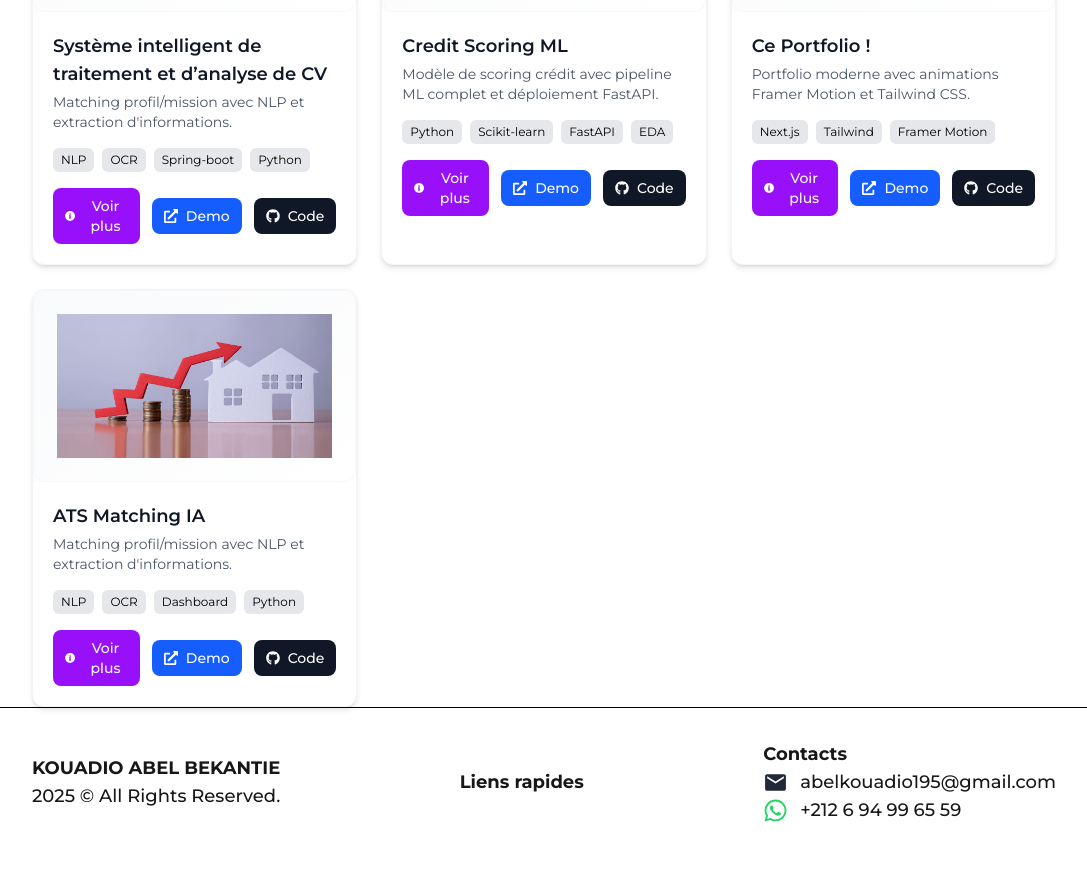
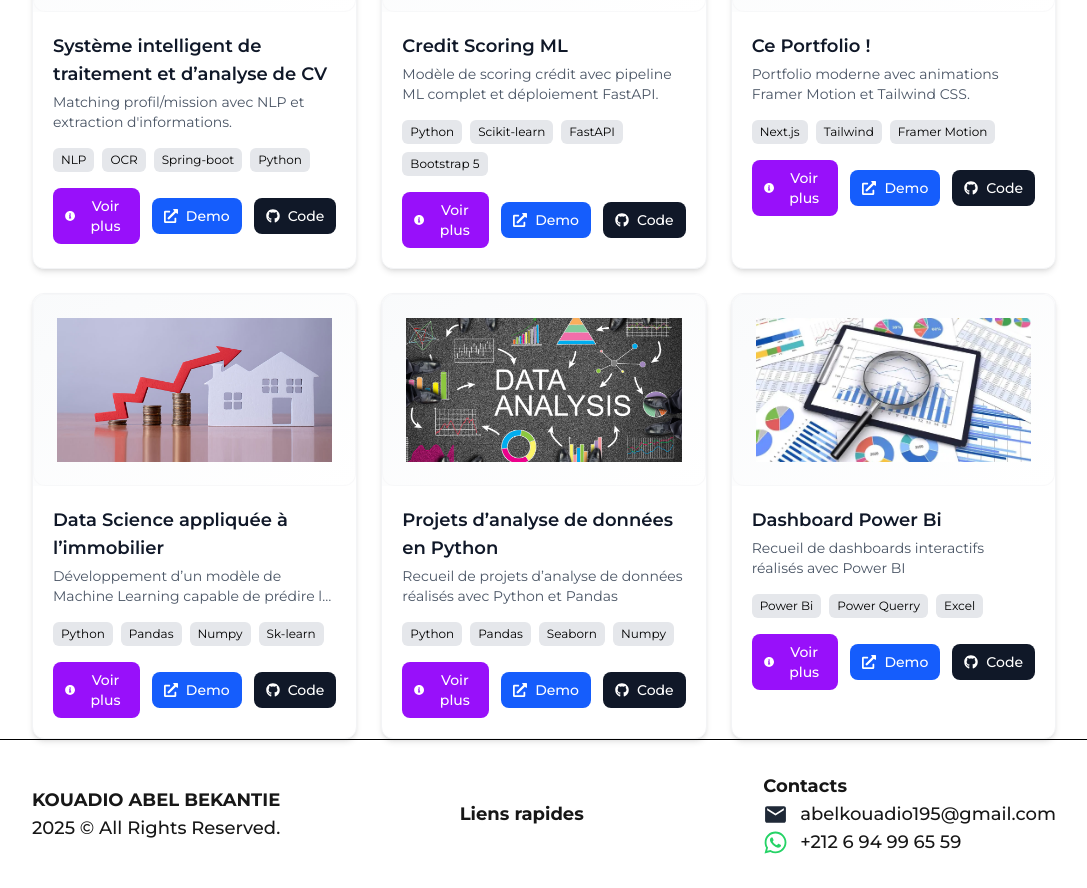
Before and after one commit to Abelkouadio95/portfolio, a Next.js app: page /projects in a window 1280 px wide. Shown: the part 480-1368 px from the top of the page, without its empty margins (96-1183 px from the left). Before the commit the page ends 1336 px from the top, so only its background shows below. Built offline with nearby package versions, Linux system fonts and the light colour scheme.

Commit message:
all projects

```diff
--- a/src/data/projects.ts
+++ b/src/data/projects.ts
@@ -1,75 +1,113 @@
 import type { Project } from "@/types/portfolio";
-import lA from "../../public/images/projects/loanApproval.jpg"
 
 export const projects: Project[] = [
 {
     id: "pfe",
     title: "Système intelligent de traitement et d’analyse de CV",
     shortDescription: "Matching profil/mission avec NLP et extraction d'informations.",
-    longDescription:
-      "Système d'extraction d'informations à partir de CV (OCR + NLP) et matching intelligent entre profils et besoins clients. Tableau de bord avec KPIs RH et filtres avancés. Objectif : concevoir une solution d’analyse automatique de CV en combinant la vision par ordinateur, le traitement du langage naturel (NLP) et une application backend avec Spring Boot.",
+    longDescription:[
+      "Objectif : concevoir une solution d’analyse automatique de CV en combinant la vision par ordinateur, le traitement du langage naturel (NLP) et une application backend avec Spring Boot.",
+      "Système d'extraction d'informations à partir de CV (OCR + NLP) et matching intelligent entre profils et besoins clients. Tableau de bord avec KPIs RH et filtres avancés."
+    ],
     imageSrc: "/images/projects/pfe.png",
-    tags: ["NLP", "OCR", "Spring-boot", "Python", "Dashboard"],
+    tags: ["NLP", "OCR", "Spring-boot", "Python", "MySQL","Docker", "Bootsrap", "javaScript", "Thymeleaf"],
     features: [
-      "Extraction d'entités clés (SpaCy)",
+      "Collecte automatisée des CVs via upload ou intégration à une base existante",
+      "Reconnaissance optique de caractères (OCR) pour convertir les CVs scannés en texte exploitable.",
+      "Extraction intelligente d’informations (nom, email, compétences, expériences, formations) grâce au NLP (SpaCy).",
+      "Anonymisation des données personnelles pour garantir la confidentialité des candidats.",
       "Matching pondéré multi-critères",
-      "Dashboard interactif (KPIs)",
-      "Gestion des versions de modèles"
+      "Moteur de recherche et de filtrage des CVs et candidats.",
+      "Tableau de bord interactif affichant des KPIs clés",
     ],
     demoUrl: "https://example.com/demo-ats",
-    sourceUrl: "https://github.com/Abelkouadio95/Cv_analyzer_pfe_project.git"
+    sourceUrl: "https://github.com/Abelkouadio95/Cv_analyzer_pfe_project"
   },
 
   {
     id: "ml-credit-scoring",
     title: "Credit Scoring ML",
     shortDescription: "Modèle de scoring crédit avec pipeline ML complet et déploiement FastAPI.",
-    longDescription:
-      "Projet de data science couvrant l'EDA, la préparation des données, l'entraînement de modèles (régression logistique, arbres de décision, KNN) et l'évaluation. Déploiement d'une API de prédiction (FastAPI) avec interface web simplifiée.",
+    longDescription:[
+      "Ce projet vise à construire un modèle d'apprentissage automatique capable de prédire si un demandeur de prêt est susceptible de rembourser son prêt ou pas . L'objectif est d'aider les institutions financières à prendre des décisions éclairées en matière d'octroi de crédit et à réduire le risque de prêts impayés.",
+      "C'est un projet de data science couvrant le nettoyage l'EDA, la préparation des données, l'entraînement de modèles (régression logistique, arbres de décision, KNN) et l'évaluation.",
+      "Déploiement d'une API de prédiction (FastAPI) avec interface web simplifiée."
+    ],
     imageSrc: "/images/projects/loanApproval.jpg",
-    tags: ["Python", "Scikit-learn", "FastAPI", "EDA"],
+    tags: ["Python", "Scikit-learn", "FastAPI", "Bootstrap 5", "Pandas", "Numpy"],
     features: [
-      "Pipeline de preprocessing reproductible",
-      "Suivi des métriques et validation croisée",
-      "API REST avec documentation OpenAPI",
-      "UI de prédiction simple"
+      "Interface utilisateur moderne avec Bootstrap 5",
+      "Formulaire interactif pour saisir les informations du client",
+      "Prédiction en temps réel avec niveau de confiance",
+      "Design responsive adapté à tous les appareils"
     ],
     demoUrl: "https://example.com/demo-credit",
-    sourceUrl: "https://github.com/username/credit-scoring"
+    sourceUrl: "https://github.com/Abelkouadio95/Credit_Risk_Prediction_using_MachineLearning"
   },
 
   {
     id: "portfolio-next",
     title: "Ce Portfolio !",
     shortDescription: "Portfolio moderne avec animations Framer Motion et Tailwind CSS.",
-    longDescription:
-      "Site personnel designé mobile-first, incluant sections animées, cartes, et composants réutilisables. Intégration de Next.js, Tailwind et Framer Motion avec bonnes pratiques d'accessibilité.",
+    longDescription: [
+      "Portfolio personnel moderne et responsive, conçu mobile-first pour offrir une expérience utilisateur fluide sur tous les supports. Le site intègre des sections animées et interactives, des cartes dynamiques et des composants réutilisables afin d’assurer modularité et cohérence visuelle",
+      "Développé avec Next.js, Tailwind CSS et Framer Motion, il applique les meilleures pratiques d’accessibilité et de performance",
+      "L’objectif est de mettre en valeur mes compétences en développement web et en data science, à travers une interface élégante et optimisée."
+    ],
     imageSrc: "/images/projects/portfolio.jpg",
     tags: ["Next.js", "Tailwind", "Framer Motion"],
     features: [
       "Animations douces au scroll",
       "Composants UI modulaires",
-      "Mode sombre/clair"
+      "Mode sombre/clair",
+      "Sections animées",
+      "Intégration d’icônes et graphiques pour illustrer compétences et projets (React Icons, Recharts)."
     ],
     demoUrl: "https://example.com/portfolio",
-    sourceUrl: "https://github.com/username/portfolio"
+    sourceUrl: "https://github.com/Abelkouadio95/portfolio"
   },
 
   {
-    id: "ats-matching",
-    title: "ATS Matching IA",
-    shortDescription: "Matching profil/mission avec NLP et extraction d'informations.",
-    longDescription:
-      "Système d'extraction d'informations à partir de CV (OCR + NLP) et matching intelligent entre profils et besoins clients. Tableau de bord avec KPIs RH et filtres avancés.",
+    id: "immobilier",
+    title: "Data Science appliquée à l’immobilier",
+    shortDescription: "Développement d’un modèle de Machine Learning capable de prédire le prix de maisons à partir de leurs caractéristiques (surface, localisation, nombre de pièces, etc.)",
+    longDescription: [
+      "Ce projet a consisté à concevoir et entraîner un modèle de Machine Learning pour l’estimation du prix des maisons",
+      "L’approche repose sur l’analyse de données immobilières comprenant des caractéristiques clés telles que la surface, le nombre de pièces, la localisation géographique et d’autres variables influençant le marché",
+      "Le travail a inclus la préparation et le nettoyage des données, l’exploration statistique, la sélection de variables pertinentes ainsi que la mise en place de modèles de régression (linéaire, arbres de décision, forêts aléatoires etc)",
+      "Les performances ont été évaluées à l’aide de métriques adaptées (RMSE, MAE, R²). L’objectif est de fournir un outil d’aide à la décision permettant d’anticiper la valeur d’un bien immobilier et de mieux comprendre les facteurs qui influencent son prix."
+    ],
     imageSrc: "/images/projects/houseprice.jpg",
-    tags: ["NLP", "OCR", "Dashboard", "Python"],
-    features: [
-      "Extraction d'entités clés (SpaCy)",
-      "Matching pondéré multi-critères",
-      "Dashboard interactif (KPIs)",
-      "Gestion des versions de modèles"
+    tags: ["Python", "Pandas", "Numpy", "Sk-learn","Machine learning"],
+    demoUrl: "https://example.com/demo-ats",
+    sourceUrl: "https://github.com/Abelkouadio95/House_price_prediction"
+  },
+  {
+    id: "AnalysisPython",
+    title: "Projets d’analyse de données en Python",
+    shortDescription: "Recueil de projets d’analyse de données réalisés avec Python et Pandas",
+    longDescription: [
+      "Ce projet regroupe plusieurs analyses de données menées avec Python, en utilisant principalement la librairie Pandas, ainsi que NumPy, Matplotlib et Seaborn selon les besoins",
+      "Chaque étude illustre une problématique spécifique de data analysis : nettoyage et préparation des données, exploration statistique, visualisation graphique",
+      "L’objectif est de mettre en pratique les outils fondamentaux de la data science tout en construisant un recueil d’exemples concrets et réutilisables, démontrant rigueur, curiosité et esprit analytique"
     ],
+    imageSrc: "/images/projects/DataAnalysis.png",
+    tags: ["Python", "Pandas", "Seaborn", "Numpy","Matplotlib", "Jupyter Notebook", "Google Colab"],
     demoUrl: "https://example.com/demo-ats",
-    sourceUrl: "https://github.com/username/ats-matching"
+    sourceUrl: "https://github.com/Abelkouadio95/Collection-Python-Data-Analysis"
+  },
+  {
+    id: "AnalysisPowerBi",
+    title: "Dashboard Power Bi",
+    shortDescription: "Recueil de dashboards interactifs réalisés avec Power BI",
+    longDescription: [
+      "Ce projet compile plusieurs dashboards développés avec Power BI, mettant en avant des analyses visuelles et interactives de données variées.",
+      "Chaque dashboard permet d’explorer les KPIs clés, de filtrer et segmenter l’information, et de présenter les insights de manière claire et intuitive.",
+      "L’objectif est de démontrer la capacité à transformer des données brutes en visualisations décisionnelles, en appliquant les bonnes pratiques de design et d’interactivité propres aux outils de business intelligence."
+    ],
+    imageSrc: "/images/projects/powerbi.webp",
+    tags: ["Power Bi", "Power Querry", "Excel"],
+    demoUrl: "https://example.com/demo-ats",
+    sourceUrl: "https://github.com/Abelkouadio95/Data-Analysis-using-PowerBi"
   }
 ]
```
